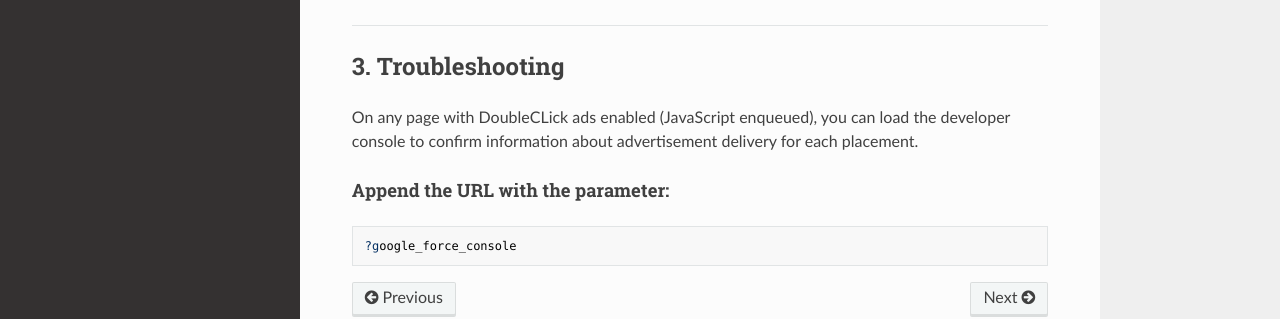
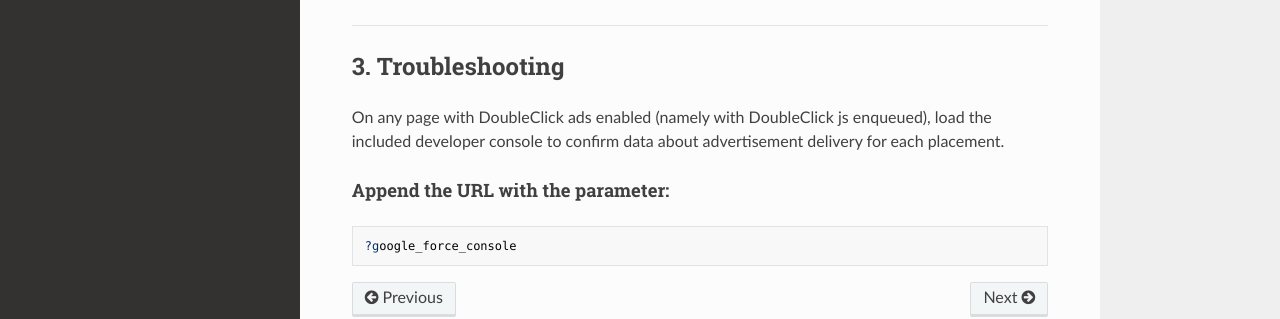
Before and after one commit to INN/doubleclick-for-wp, an MkDocs documentation site: the page built from docs/Developer-API.md, in a window 1280 px wide and 900 px high, scrolled down 1544 px. Shown: the part 489-808 px from the top of the window. Built offline with MkDocs 1.6.1, drawn with Linux system fonts in a browser that asks for light colours; nearby versions of some CDN libraries.

Commit message:
typo and sense

````diff
--- a/docs/Developer-API.md
+++ b/docs/Developer-API.md
@@ -97,7 +97,7 @@ __$args__
 
 ## 3. Troubleshooting
 
-On any page with DoubleCLick ads enabled (JavaScript enqueued), you can load the developer console to confirm information about advertisement delivery for each placement.
+On any page with DoubleClick ads enabled (namely with DoubleClick js enqueued), load the included developer console to confirm data about advertisement delivery for each placement.
 
 #### Append the URL with the parameter:
 ```
````
